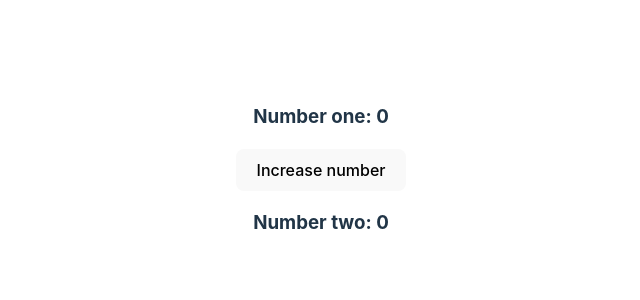
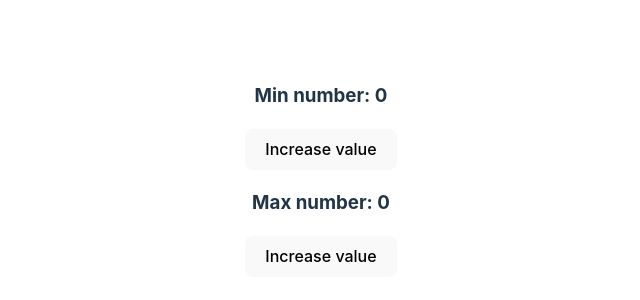
Before and after one commit to Looch8/random-number-generator, a React (Vite) app: page / in a window 1280 px wide. Shown: the part 230-530 px from the top of the page, without its empty margins (319-959 px from the left). Built offline with nearby package versions, Linux system fonts and the light colour scheme.

Commit message:
individual buttons for for increasing numbers

```diff
--- a/src/App.jsx
+++ b/src/App.jsx
@@ -1,19 +1,32 @@
 import { useState } from "react";
 import "./App.css";
 
-function Numbers() {
-	const [numberOne, setNumberOne] = useState(0);
-	const [numberTwo, setNumberTwo] = useState(0);
+function MinValue() {
+	const [minValue, setMinValue] = useState(0);
 
-	const numberButtonClick = () => {
-		return setNumberOne(numberOne + 1);
+	const handleMinAmount = () => {
+		return setMinValue(minValue + 1);
 	};
 
 	return (
 		<>
-			<h3>Number one: {numberOne}</h3>{" "}
-			<button onClick={numberButtonClick}>Increase number</button>
-			<h3>Number two: {numberTwo}</h3>
+			<h3>Min number: {minValue}</h3>{" "}
+			<button onClick={handleMinAmount}>Increase value</button>
+		</>
+	);
+}
+
+function MaxValue() {
+	const [maxValue, setMaxValue] = useState(0);
+
+	const handleMaxAmount = () => {
+		return setMaxValue(maxValue + 1);
+	};
+
+	return (
+		<>
+			<h3>Max number: {maxValue}</h3>{" "}
+			<button onClick={handleMaxAmount}>Increase value</button>
 		</>
 	);
 }
@@ -21,7 +34,8 @@ function Numbers() {
 function App() {
 	return (
 		<>
-			<Numbers />
+			<MinValue />
+			<MaxValue />
 		</>
 	);
 }
```
